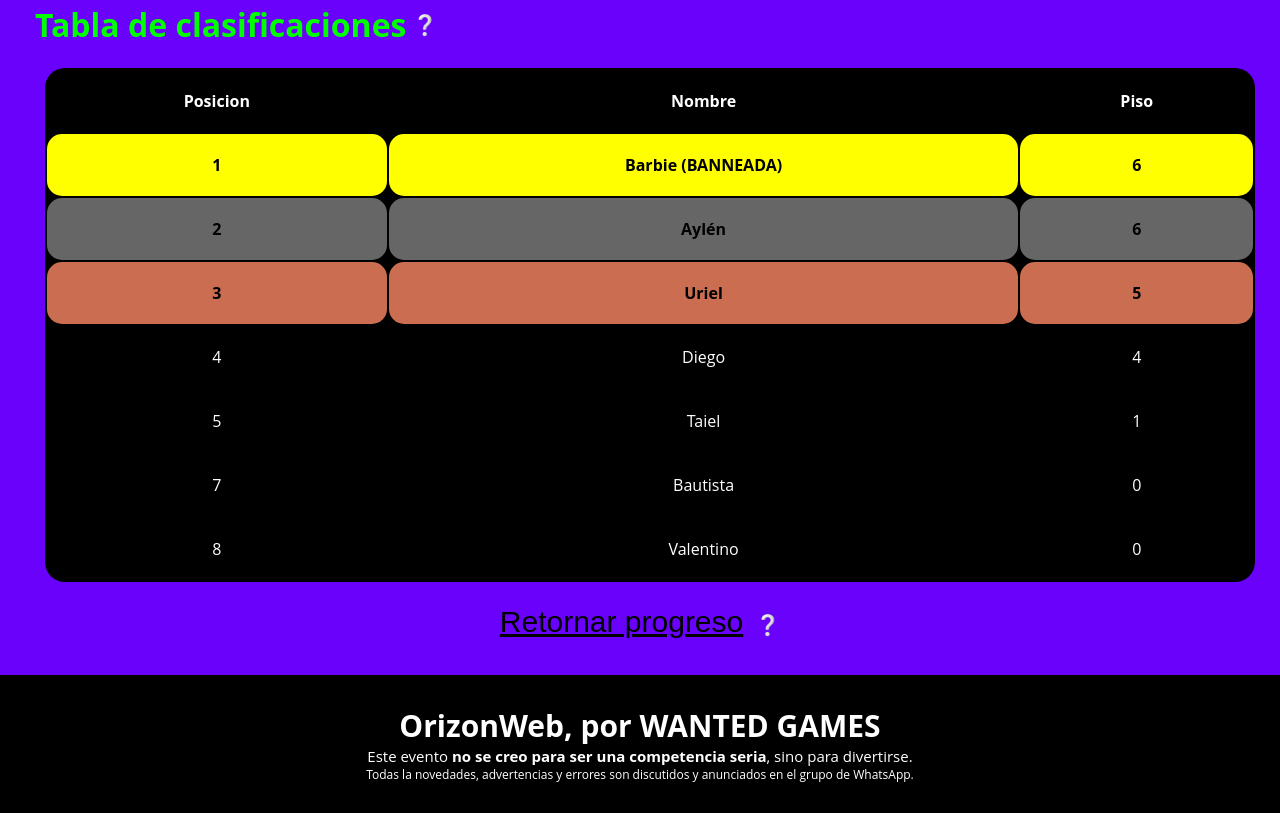
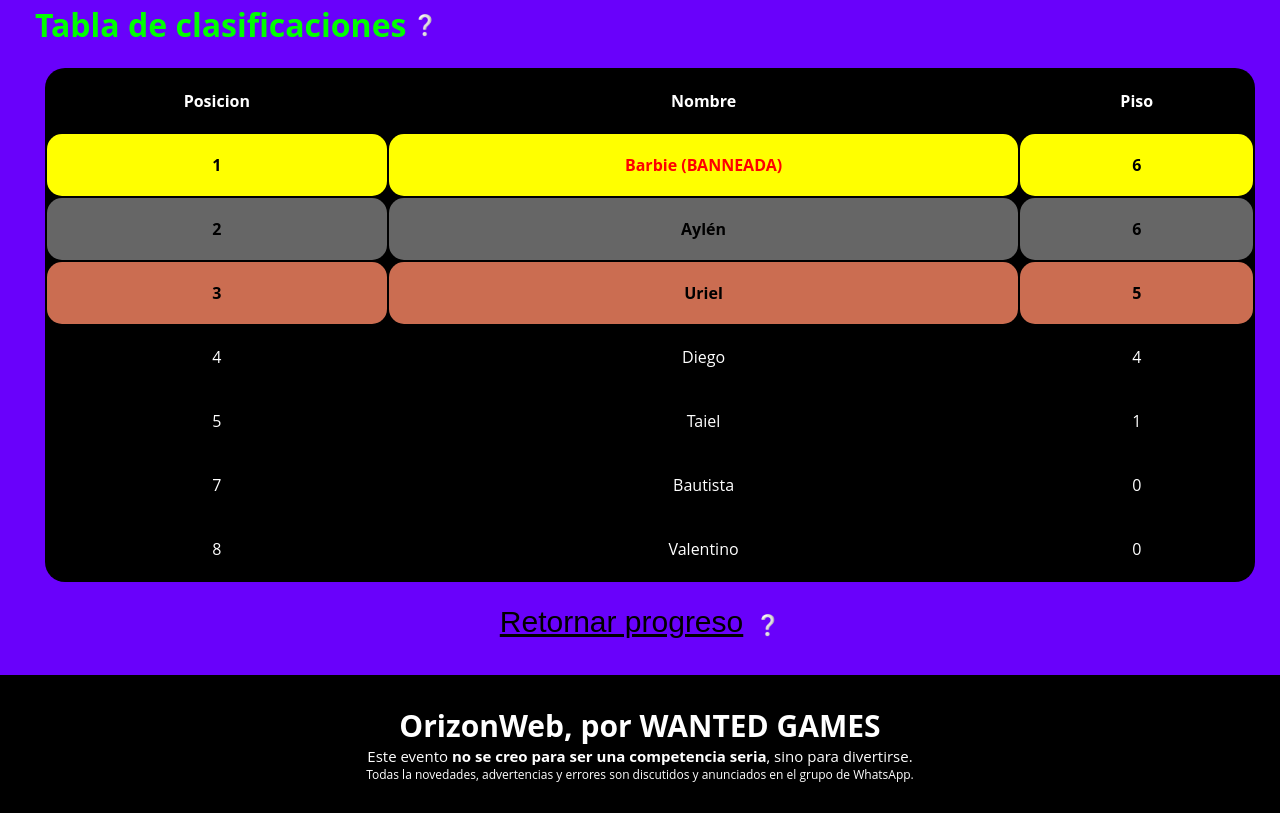
Before and after one commit to wantedgames/orizonweb, a plain HTML site: page index.html in a window 1280 px wide. Shown: the part 908-1721 px from the top of the page. Drawn offline with Linux system fonts and the light colour scheme.

Commit message:
Update index.html

```diff
--- a/index.html
+++ b/index.html
@@ -45,7 +45,7 @@
                 </tr>
                 <tr style="background-color: #ff0;color:#000;">
                     <td><b>1</b></td>
-                    <td><span id="firstPlace"><b>Barbie (BANNEADA)</b></span></td>
+                    <td><span id="firstPlace" style="color:#f00;"><b>Barbie (BANNEADA)</b></span></td>
                     <td><b>6</b></td>
                 </tr>
                 <tr style="background-color: #666;color:#000;">
```
